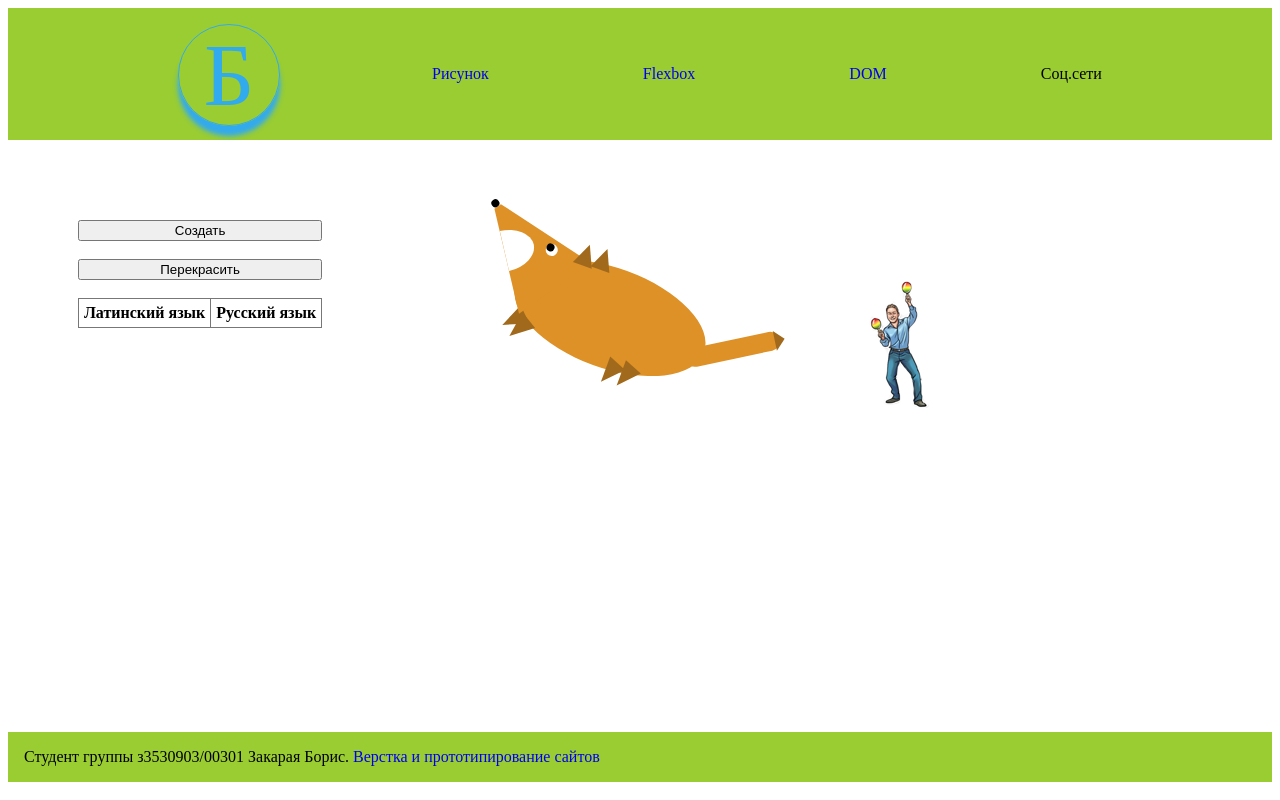
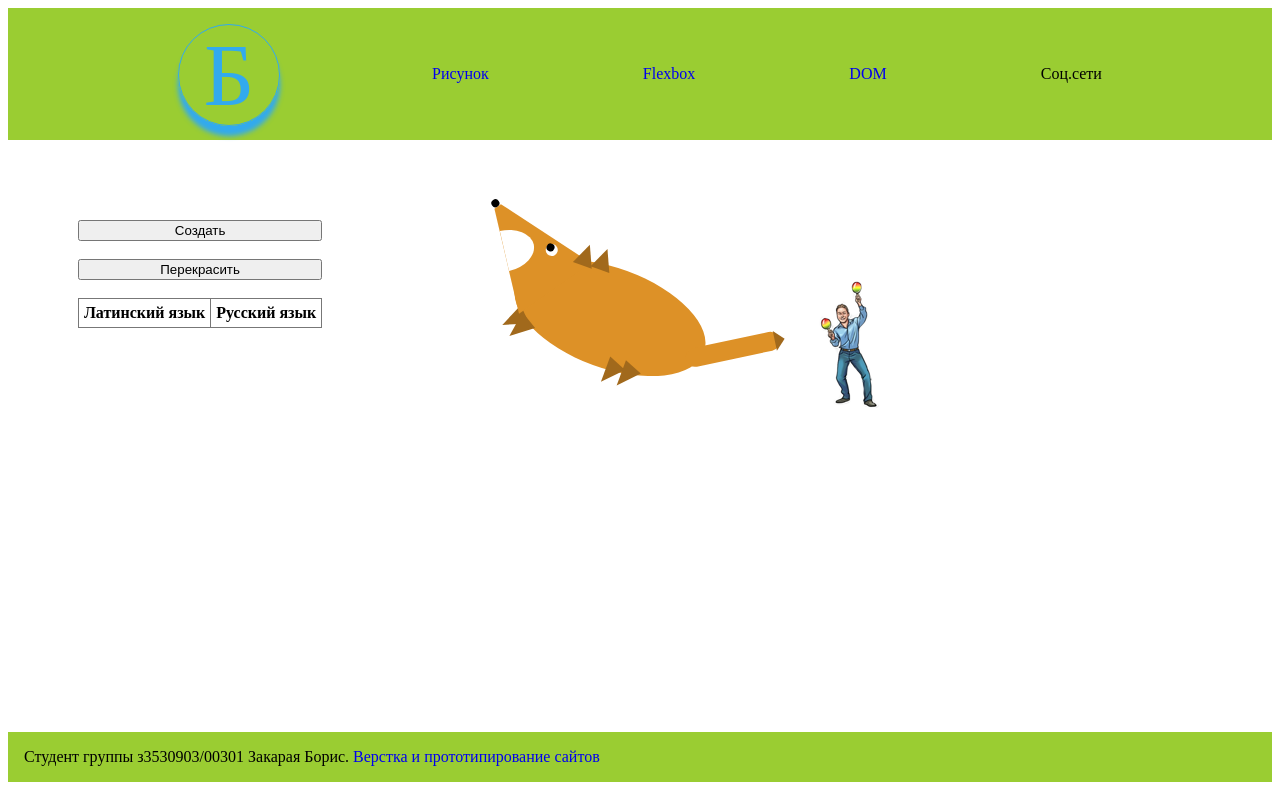
Before and after one commit to Zakaraya/site, a plain HTML site: page index.html in a window 1280 px wide. Drawn offline with Linux system fonts and the light colour scheme.

Commit message:
second commit

```diff
--- a/task3/style.css
+++ b/task3/style.css
@@ -4,7 +4,7 @@
 
 .item-img {
     position: absolute;
-    transform: translate(-50%, 0);
+    transform: translate(-70%, 0);
 }
 
 .flex-container .item-img:nth-of-type(2), .flex-container .item-img:nth-of-type(3) {
```
Also changed, not shown: index.html (+8 -5 lines).
